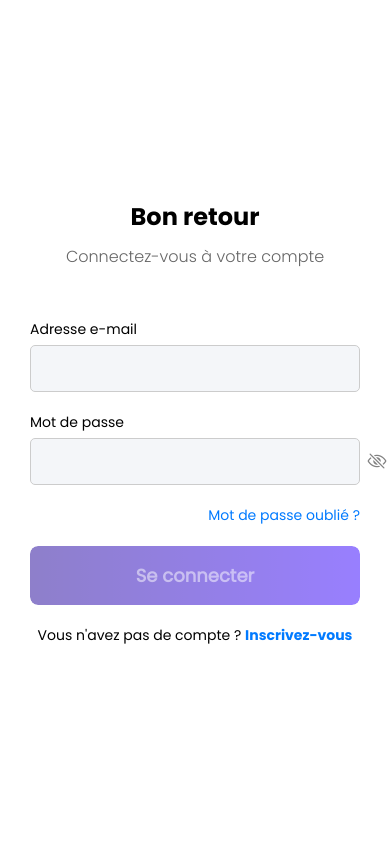
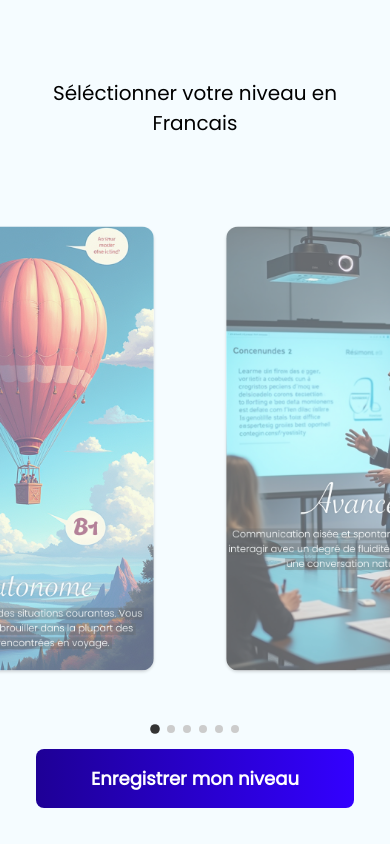
Before and after one commit to snoring-dev/daily-french-app, a React Native app: screen /DefineLanguageLevel in a window 390 px wide. Built offline with nearby package versions, Linux system fonts and the light colour scheme; no server answers.

Commit message:
feat(app): add user language level

```diff
--- a/App.tsx
+++ b/App.tsx
@@ -13,11 +13,14 @@ import SetUserInformationScreen from "./src/screens/set-user-information";
 import { setOnboardingDone } from "./src/utils/storage";
 import { getUserData } from "./src/service/users.service";
 import { RootStackParamList } from "./src/utils/root-stack";
-import { saveUserData } from "./src/utils/auth";
+import { removeJWT, removeUserData, saveUserData } from "./src/utils/auth";
+import DefineLanguageLevelScreen from "./src/screens/define-language-level";
 
 const Stack = createStackNavigator();
 
 type Screens = keyof RootStackParamList;
+
+const LOGIN_NEXT_SCREEN = "Home"
 
 SplashScreen.preventAutoHideAsync();
 
@@ -41,17 +44,20 @@ export default function App() {
   };
 
   const loadUserData = async () => {
-    const response = await getUserData();
+    const responseData = await getUserData();
 
-    if (response.data.id) {
-      await saveUserData(response.data);
-      setInitialScreen("Home");
+    if (responseData.id) {
+      await saveUserData(responseData);
+      setInitialScreen(LOGIN_NEXT_SCREEN);
     }
-
-    console.log(response.data);
   };
 
   useEffect(() => {
+    async function cleanUp() {
+      await removeUserData();
+      await removeJWT();
+    }
+
     async function prepare() {
       try {
         await loadFonts();
@@ -63,6 +69,7 @@ export default function App() {
       }
     }
 
+    // cleanUp();
     prepare();
   }, []);
 
@@ -106,6 +113,10 @@ export default function App() {
             )}
           </Stack.Screen>
           <Stack.Screen name="Home" component={HomeScreen} />
+          <Stack.Screen
+            name="DefineLanguageLevel"
+            component={DefineLanguageLevelScreen}
+          />
           <Stack.Screen name="Register" component={RegisterScreen} />
           <Stack.Screen
             name="EmailValidation"
--- a/src/components/language-level-carousel.tsx
+++ b/src/components/language-level-carousel.tsx
@@ -1,4 +1,4 @@
-import React, { useRef, useState } from "react";
+import React, { useRef, useState, useEffect } from "react";
 import {
   View,
   Image,
@@ -18,19 +18,29 @@ const CARD_WIDTH = SCREEN_WIDTH * 0.8;
 const CARD_HEIGHT = CARD_WIDTH * (16/9);
 const SPACING = 10;
 
-const images = [
-  require("../../assets/images/A1.jpg"),
-  require("../../assets/images/A2.jpg"),
-  require("../../assets/images/B1.jpg"),
-  require("../../assets/images/B2.jpg"),
-  require("../../assets/images/C1.jpg"),
-  require("../../assets/images/C2.jpg"),
+const languageLevels = [
+  { value: "A1", imagePath: require("../../assets/images/A1.jpg") },
+  { value: "A2", imagePath: require("../../assets/images/A2.jpg") },
+  { value: "B1", imagePath: require("../../assets/images/B1.jpg") },
+  { value: "B2", imagePath: require("../../assets/images/B2.jpg") },
+  { value: "C1", imagePath: require("../../assets/images/C1.jpg") },
+  { value: "C2", imagePath: require("../../assets/images/C2.jpg") },
 ];
 
-const LanguageLevelCarousel = () => {
+interface LanguageLevelCarouselProps {
+  onChange?: (value: string) => void;
+}
+
+const LanguageLevelCarousel = ({ onChange }: LanguageLevelCarouselProps) => {
   const [activeIndex, setActiveIndex] = useState(0);
   const scrollX = useSharedValue(0);
   const flatListRef = useRef<Animated.ScrollView>(null);
+
+  useEffect(() => {
+    if (onChange) {
+      onChange(languageLevels[activeIndex].value);
+    }
+  }, [activeIndex, onChange]);
 
   const onScrollHandler = (event: any) => {
     scrollX.value = event.nativeEvent.contentOffset.x;
@@ -49,7 +59,7 @@ const LanguageLevelCarousel = () => {
     }
   };
 
-  const renderItem = ({ item, index }: { item: any; index: number }) => {
+  const renderItem = ({ item, index }: { item: typeof languageLevels[0]; index: number }) => {
     const animatedStyle = useAnimatedStyle(() => {
       const inputRange = [
         (index - 1) * (CARD_WIDTH + SPACING),
@@ -86,7 +96,7 @@ const LanguageLevelCarousel = () => {
 
     return (
       <Animated.View style={[styles.cardContainer, animatedStyle]}>
-        <Image source={item} style={styles.image} resizeMode="cover" />
+        <Image source={item.imagePath} style={styles.image} resizeMode="cover" />
       </Animated.View>
     );
   };
@@ -105,15 +115,15 @@ const LanguageLevelCarousel = () => {
           onScroll={onScrollHandler}
           scrollEventThrottle={16}
         >
-          {images.map((image, index) => (
+          {languageLevels.map((level, index) => (
             <View key={index} style={{ width: CARD_WIDTH, marginRight: SPACING }}>
-              {renderItem({ item: image, index })}
+              {renderItem({ item: level, index })}
             </View>
           ))}
         </Animated.ScrollView>
 
         <View style={styles.pagination}>
-          {images.map((_, index) => (
+          {languageLevels.map((_, index) => (
             <TouchableOpacity
               key={index}
               style={[
--- a/src/components/login-form.tsx
+++ b/src/components/login-form.tsx
@@ -38,6 +38,10 @@ const LoginForm: React.FC<LoginFormProps> = ({
   } = useForm<LoginFormData>({
     resolver: zodResolver(schema),
     mode: "onChange",
+    defaultValues: {
+      email: "",
+      password: ""
+    }
   });
 
   const togglePasswordVisibility = () => {
--- a/src/components/ui/button.tsx
+++ b/src/components/ui/button.tsx
@@ -25,6 +25,7 @@ interface ButtonProps {
   gradientStart?: { x: number; y: number };
   gradientEnd?: { x: number; y: number };
 }
+const defaultGradientColor = ["#4c669f", "#3b5998", "#192f6a"] as const;
 
 const Button: React.FC<ButtonProps> = ({
   title,
@@ -37,7 +38,7 @@ const Button: React.FC<ButtonProps> = ({
   loading = false,
   style,
   textStyle,
-  gradientColors = ["#4c669f", "#3b5998", "#192f6a"],
+  gradientColors = defaultGradientColor,
   gradientStart = { x: 0, y: 0 },
   gradientEnd = { x: 1, y: 0 },
 }) => {
--- /dev/null
+++ b/src/screens/define-language-level.tsx
@@ -0,0 +1,89 @@
+import React, { useState } from "react";
+import { View, Text, StyleSheet } from "react-native";
+import LanguageLevelCarousel from "../components/language-level-carousel";
+import Button from "../components/ui/button";
+import { getResources } from "../utils/text-resources";
+import { ScrollView } from "react-native";
+import { getLocalUserData } from "../utils/auth";
+import api from "../utils/request";
+import { NavigationProps } from "../utils/root-stack";
+import { refreshUserData } from "../service/users.service";
+
+const DefineLanguageLevelScreen: React.FC<NavigationProps> = ({
+  navigation,
+}) => {
+  const [languageLevel, setLanguageLevel] = useState("A1");
+  const [isLoading, setIsLoading] = useState(false);
+
+  const resources = getResources("languageLevel");
+
+  const handleSubmit = async () => {
+    try {
+      setIsLoading(true);
+      const { id } = await getLocalUserData();
+
+      const response = await api.patch(`/users/${id}`, {
+        languageLevel,
+      });
+
+      if (response.status === 200) {
+        await refreshUserData();
+        navigation.push("Home");
+      }
+    } catch (error) {
+      console.error("Failed to update language level:", error);
+    } finally {
+      setIsLoading(false);
+    }
+  };
+
+  return (
+    <ScrollView style={styles.container}>
+      <View style={styles.innerContent}>
+        <Text style={styles.text}>{resources.title}</Text>
+        <LanguageLevelCarousel
+          onChange={(level: string) => setLanguageLevel(level)}
+        />
+        <Button
+          title={resources.saveButton}
+          onPress={() => handleSubmit()}
+          type="gradient"
+          size="large"
+          gradientColors={["#1E0096", "#3300FF"] as const}
+          gradientStart={{ x: 0, y: 0 }}
+          gradientEnd={{ x: 1, y: 0 }}
+          disabled={isLoading}
+          loading={isLoading}
+          style={styles.submitButton}
+        />
+      </View>
+    </ScrollView>
+  );
+};
+
+const styles = StyleSheet.create({
+  container: {
+    flex: 1,
+    backgroundColor: "#F5FCFF",
+    paddingTop: "20%",
+  },
+  innerContent: {
+    paddingHorizontal: 0,
+    justifyContent: "center",
+    alignItems: "center",
+  },
+  text: {
+    fontSize: 20,
+    paddingHorizontal: 20,
+    textAlign: "center",
+    marginBottom: 10,
+    fontFamily: "Poppins",
+  },
+  submitButton: {
+    width: "100%",
+    marginTop: 8,
+    paddingHorizontal: 36,
+  },
+});
+
+export default DefineLanguageLevelScreen;
--- a/src/screens/login.tsx
+++ b/src/screens/login.tsx
@@ -20,6 +20,8 @@ import { getUserData } from "../service/users.service";
 
 interface LoginScreenProps {}
 
+const LOGIN_NEXT_SCREEN = "Home";
+
 const LoginScreen: React.FC<LoginScreenProps & NavigationProps> = ({
   navigation,
 }) => {
@@ -37,7 +39,7 @@ const LoginScreen: React.FC<LoginScreenProps & NavigationProps> = ({
       await setJWT(jwt);
       const userData = await getUserData();
       await saveUserData(userData);
-      navigation.navigate("Home");
+      navigation.navigate(LOGIN_NEXT_SCREEN);
     } catch (err: any) {
       console.log(err);
       showAlert({
--- a/src/service/users.service.ts
+++ b/src/service/users.service.ts
@@ -1,4 +1,5 @@
 import { FormData } from "../components/register-form";
+import { saveUserData } from "../utils/auth";
 import api from "../utils/request";
 
 export const saveUser = async (formData: FormData) => {
@@ -25,5 +26,15 @@ export const submitValidationCode = async (email: string, code: number) => {
 };
 
 export const getUserData = async () => {
-  return await api.get("/users/get-user-data");
+  const resp = await api.get("/users/get-user-data");
+  return resp.data;
 };
+
+export const refreshUserData = async () => {
+  try {
+    const userData = await getUserData();
+    await saveUserData(userData);
+  } catch (e) {
+    throw e;
+  }
+};
--- a/src/utils/auth.ts
+++ b/src/utils/auth.ts
@@ -48,3 +48,11 @@ export async function getLocalUserData(): Promise<any | null> {
     return null;
   }
 }
+
+export async function removeUserData(): Promise<void> {
+  try {
+    await SecureStore.deleteItemAsync(USER_DATA_KEY);
+  } catch (error) {
+    console.error("Error removing user data:", error);
+  }
+}
--- a/src/utils/root-stack.tsx
+++ b/src/utils/root-stack.tsx
@@ -11,6 +11,7 @@ export type RootStackParamList = {
   };
   ResetPasswordValidation: undefined;
   SetUserInformation: undefined;
+  DefineLanguageLevel: undefined;
 };
 
 export type NavigationProps = NativeStackScreenProps<RootStackParamList>;
--- a/src/utils/text-resources.ts
+++ b/src/utils/text-resources.ts
@@ -58,6 +58,11 @@ type UserInformationResources = {
   firstNamePlaceholder: string;
   lastNamePlaceholder: string;
   phonePlaceholder: string;
+};
+
+type LanguageLevelResources = {
+  title: string;
+  saveButton: string;
 };
 
 type GlobalResources = {
@@ -132,6 +137,10 @@ export const TextResources = {
     lastNamePlaceholder: "Entrez votre nom",
     phonePlaceholder: "Entrez votre numéro de téléphone"
   } as UserInformationResources,
+  languageLevel: {
+    title: "Séléctionner votre niveau en Francais",
+    saveButton: "Enregistrer mon niveau",
+  } as LanguageLevelResources,
 };
 
 export type ResourceKey = keyof typeof TextResources;
```
